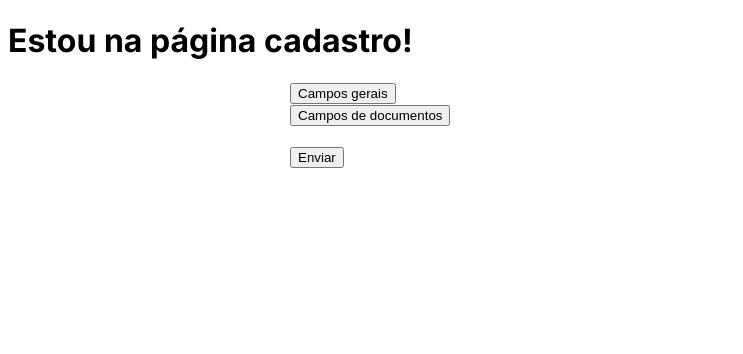
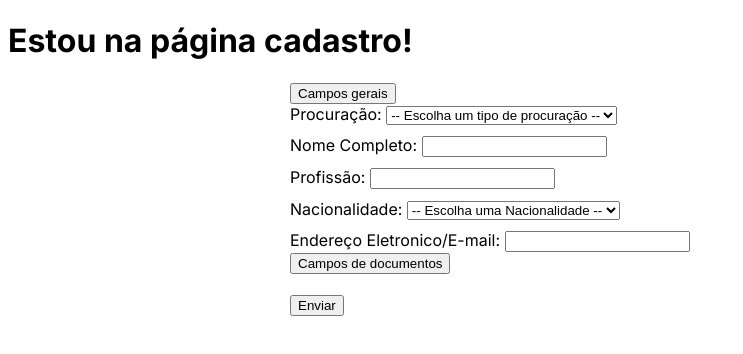
Before and after one commit to PragmaDevelopers/SistemasRC, a Next.js app in the folder dynamic-form/: page /signup in a window 1280 px wide. Shown: the top 354 px of the page, without its empty margins (0-743 px from the left). Built offline with nearby package versions, Linux system fonts and the light colour scheme.

Commit message:
accordions fix: campos gerais aberto por padrão

```diff
--- a/dynamic-form/src/app/(public)/signup/components/form/index.tsx
+++ b/dynamic-form/src/app/(public)/signup/components/form/index.tsx
@@ -18,15 +18,16 @@ import { CommonLawMarriage } from "./InputRadio/InputRadio";
 interface AccordionItemProps {
   title: string;
   children: ReactNode;
+  isOpen?: boolean; // Adicione a propriedade isOpen para controlar o estado inicial do accordion
 }
 
-const AccordionItem: React.FC<AccordionItemProps> = ({ title, children }) => {
-  const [isOpen, setIsOpen] = useState(false);
+const AccordionItem: React.FC<AccordionItemProps> = ({ title, children, isOpen = false }) => {
+  const [isAccordionOpen, setIsAccordionOpen] = useState(isOpen);
 
   return (
     <div>
-      <button onClick={() => setIsOpen(!isOpen)}>{title}</button>
-      {isOpen && <div>{children}</div>}
+      <button onClick={() => setIsAccordionOpen(!isAccordionOpen)}>{title}</button>
+      {isAccordionOpen && <div>{children}</div>}
     </div>
   );
 };
@@ -43,7 +44,7 @@ export default function UserForm() {
   return (
     <form style={{ width: "700px", margin: "0 auto" }} onSubmit={handleSubmit(onSubmit)}>
       <div>
-        <AccordionItem title="Campos gerais">
+        <AccordionItem title="Campos gerais" isOpen={true}>
           <PowerOfAttorney marginBottom={10} register={register} watch={watch} />
           <FullName marginBottom={10} register={register} />
           <Ocuppation marginBottom={10} register={register} watch={watch} />
```
